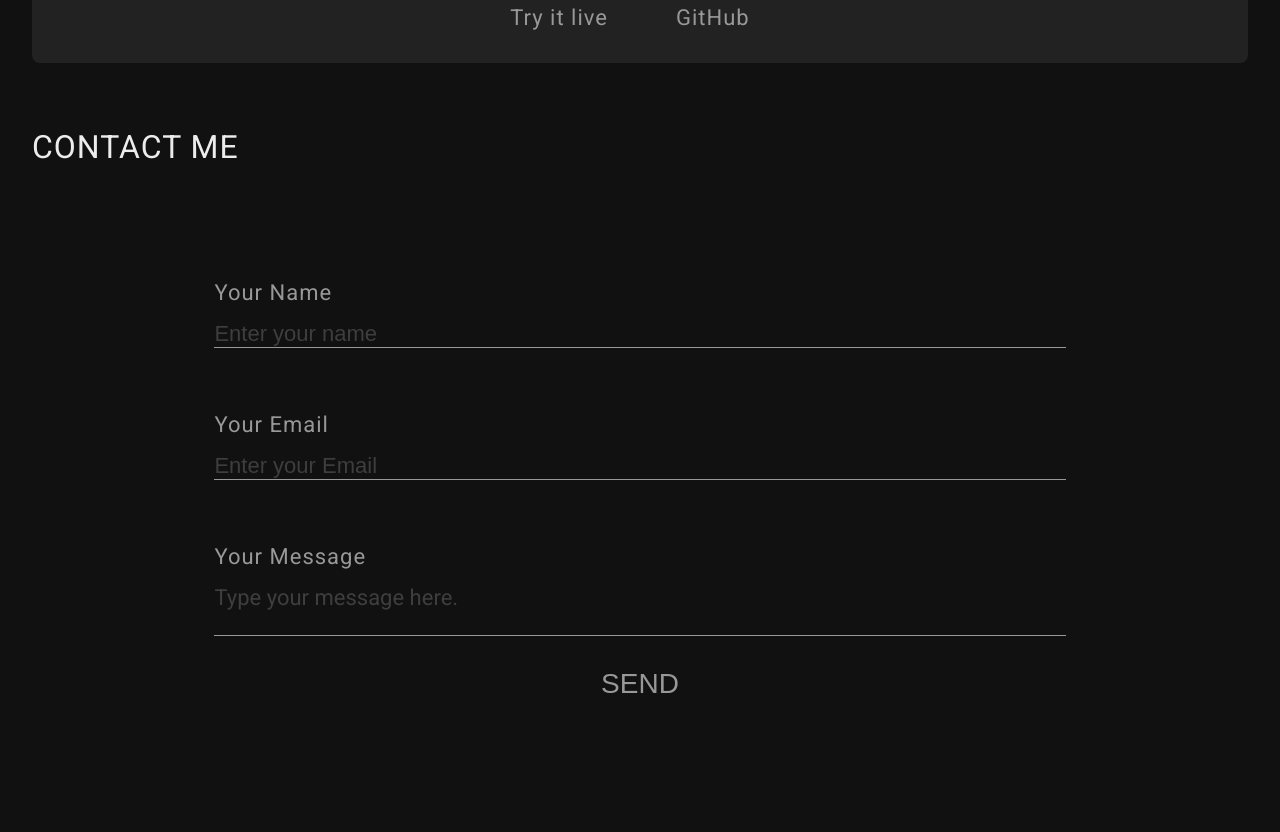
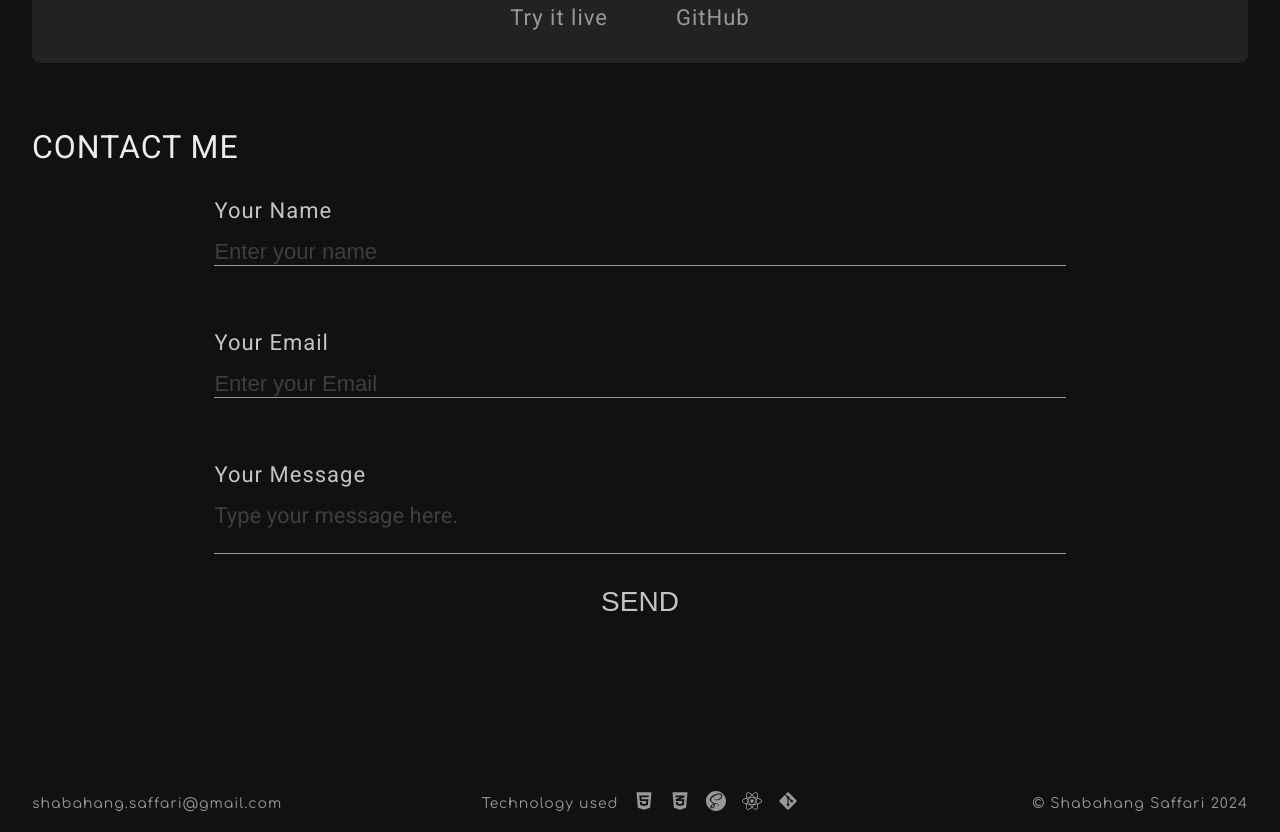
Before and after one commit to Shabahang-Saffari/Portfolio-Website, a React (Vite) app: page / in a window 1280 px wide. Shown: the part 2080-2912 px from the top of the page. Built offline with nearby package versions, Linux system fonts and the light colour scheme.

Commit message:
adding Footer to Contact page

```diff
--- a/src/components/Contact/Contact.jsx
+++ b/src/components/Contact/Contact.jsx
@@ -5,6 +5,7 @@ import { ToastContainer, toast } from "react-toastify";
 
 import { useRef } from "react";
 import emailjs from "@emailjs/browser";
+import Footer from "./Footer";
 
 const button_variants = {
   hover: {
@@ -146,6 +147,7 @@ const Contact = () => {
           </div>
         </form>
       </div>
+      <Footer />
     </div>
   );
 };
--- /dev/null
+++ b/src/components/Contact/Footer.jsx
@@ -0,0 +1,20 @@
+import "./footer.scss";
+import { my_website } from "../data";
+
+const Footer = () => {
+  return (
+    <footer className="footer_wrapper">
+      <div className="footer_content">
+        <div className="email_wrapper">shabahang.saffari@gmail.com</div>
+        <div className="tech_used_wrapper">
+          Technology used{" "}
+          {my_website.techs.map((tech) => {
+            return <li key={tech.id}>{tech.icon}</li>;
+          })}
+        </div>
+        <div className="designed_by_wrapper">© Shabahang Saffari 2024</div>
+      </div>
+    </footer>
+  );
+};
+export default Footer;
--- a/src/components/Contact/contact.scss
+++ b/src/components/Contact/contact.scss
@@ -12,6 +12,7 @@
 
 // ****************************************
 .contact_page_wrapper {
+  position: relative;
   overflow: hidden;
   scroll-margin: -6rem;
   scroll-snap-align: end;
@@ -196,15 +197,15 @@ textarea {
   form {
     display: flex;
     flex-direction: column;
+    justify-content: flex-start;
     width: 70%;
-    height: 85%;
     margin-top: 0;
     border-radius: $border_radius;
     // border: 2px solid rgb(211, 226, 0) !important;
 
     label {
       font-size: $large_font;
-      color: $primary_300;
+      color: $primary_200;
       margin-bottom: 1rem;
     }
     input {
@@ -252,13 +253,13 @@ textarea {
     }
     .btn_container {
       @include flex_center;
+      color: $primary_200;
     }
     button {
       height: 2rem;
       width: 20rem;
 
-      font-size: $xlarge_font;
-      color: $primary_200;
+      // font-size: $xlarge_font;
       text-transform: uppercase;
       border: none;
       background: transparent;
--- /dev/null
+++ b/src/components/Contact/footer.scss
@@ -0,0 +1,57 @@
+@import "../../Sass/resets";
+@import "../../Sass/variables";
+@import "../../Sass/functions";
+
+.footer_wrapper {
+  position: absolute;
+  bottom: 0;
+  left: 0;
+  width: 100%;
+  background: $primary_700;
+  z-index: 1;
+  transition: 300ms ease-in-out all;
+  // border: 2px solid rgb(166, 255, 0) !important;
+}
+.light_mode .footer_wrapper {
+  background: $primary_100;
+  transition: 300ms ease-in-out all;
+}
+.footer_content {
+  padding: 1rem 2rem;
+  width: 100%;
+  height: 100%;
+  @include flex_center;
+  justify-content: space-between;
+  font-family: "Comfortaa", sans-serif;
+  font-size: $small_font;
+  font-weight: $font_weight5;
+  color: $primary_300;
+}
+.light_mode .footer_content {
+  font-weight: $font_weight7;
+  transition: 50ms ease-in-out;
+}
+
+.email_wrapper {
+  flex: 1;
+  // border: 2px solid rgb(166, 255, 0) !important;
+}
+
+.tech_used_wrapper {
+  flex: 1;
+  display: flex;
+  justify-content: center;
+  align-items: center;
+  gap: 1rem;
+  li {
+    font-size: 1.25rem;
+    list-style-type: none;
+  }
+  // border: 2px solid rgb(166, 255, 0) !important;
+}
+
+.designed_by_wrapper {
+  flex: 1;
+  text-align: right;
+  // border: 2px solid rgb(166, 255, 0) !important;
+}
--- a/src/components/data.jsx
+++ b/src/components/data.jsx
@@ -175,3 +175,14 @@ export const my_projects = [
     pic3: BugTracker_cellphone,
   },
 ];
+// ************ Portfolio Tech Used ***********
+export const my_website = {
+  name: "Portfolio Website",
+  techs: [
+    { id: nanoid(), name: "HTML5", icon: <FaHtml5 /> },
+    { id: nanoid(), name: "CSS3", icon: <FaCss3Alt /> },
+    { id: nanoid(), name: "SASS", icon: <SiSass /> },
+    { id: nanoid(), name: "React", icon: <FaReact /> },
+    { id: nanoid(), name: "Git", icon: <FaGitAlt /> },
+  ],
+};
```
